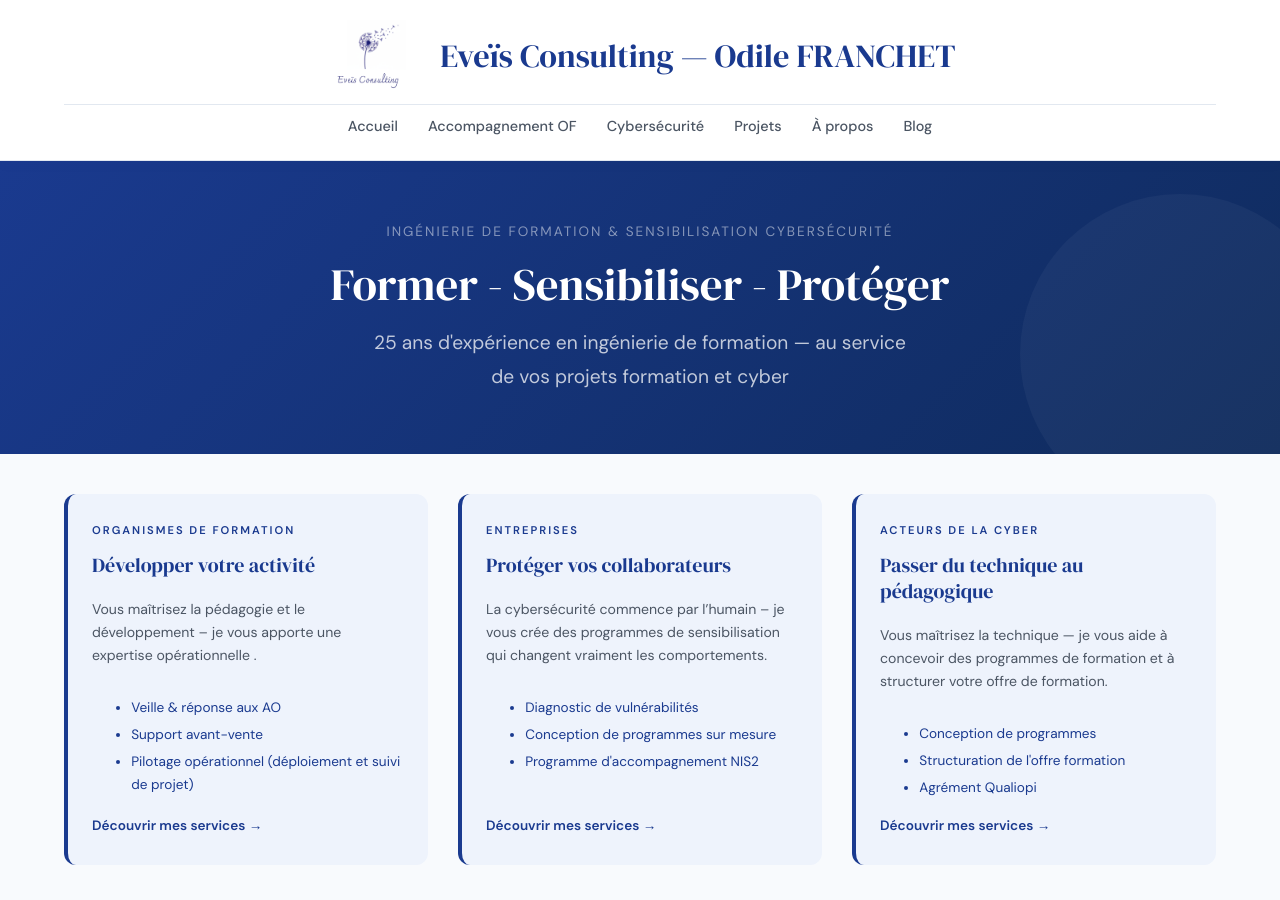
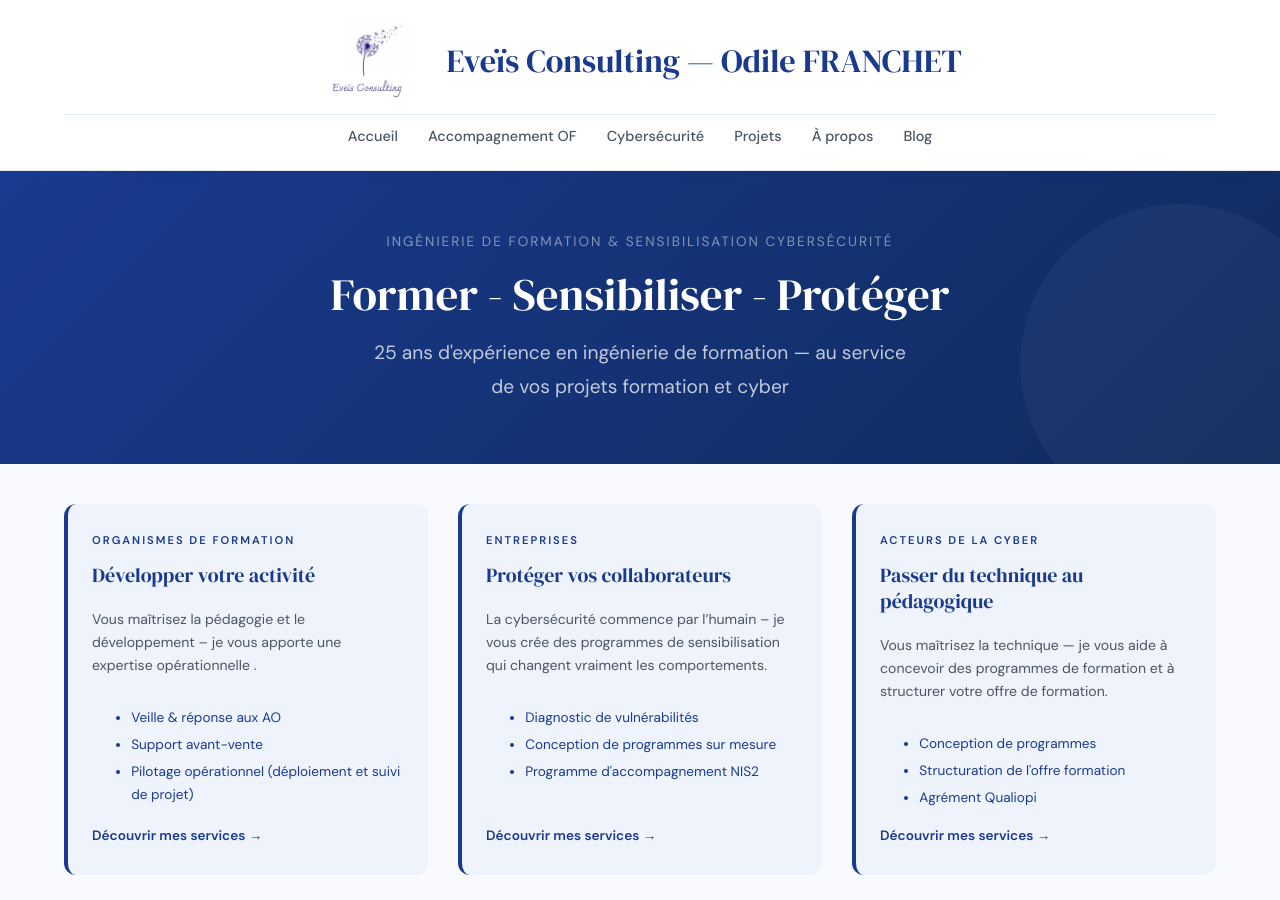
Before and after one commit to ofranchet73/eveis-consulting, a Jekyll site: the page built from index.html, in a window 1280 px wide and 900 px high. Built offline with Jekyll 4.4.1, drawn with Linux system fonts in a browser that asks for light colours.

Commit message:
Update default.html

```diff
--- a/_layouts/default.html
+++ b/_layouts/default.html
@@ -15,7 +15,7 @@
     <div class="header-inner">
       <!-- Logo + titre centrés -->
      <div style="display: flex; justify-content: center; align-items: center; gap: 14px; margin-bottom: 8px;">
-  <img src="{{ '/images/logo_eveis1.png' | relative_url }}" alt="Eveïs Consulting" style="height:80px; width:auto; display:block;">
+  <img src="{{ '/images/logo_eveis1.png' | relative_url }}" alt="Eveïs Consulting" style="height:90px; width:auto; display:block;">
   <a class="site-title" href="{{ '/' | relative_url }}">{{ site.title }}</a>
 </div>
       <!-- Navigation (onglets) en dessous -->
```
